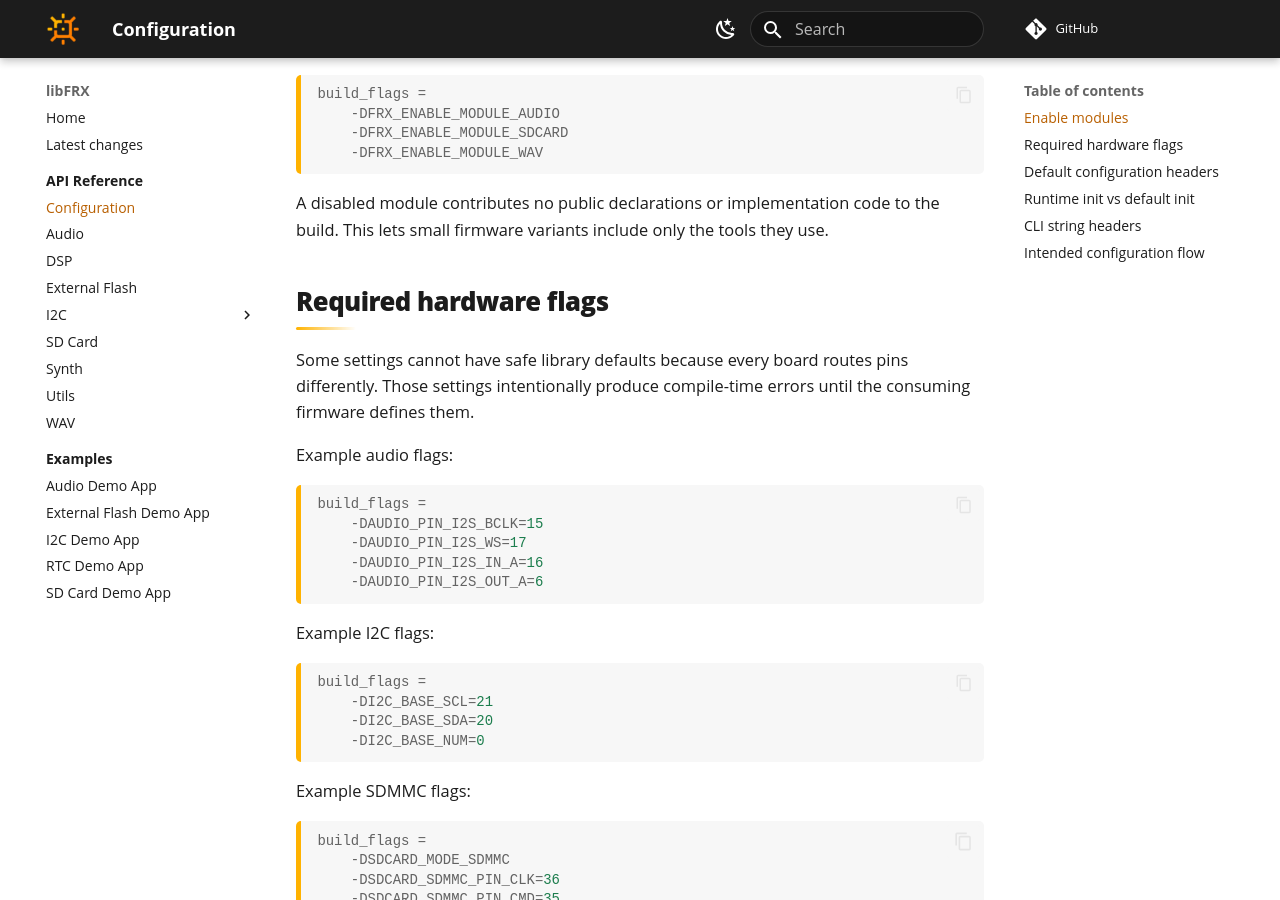
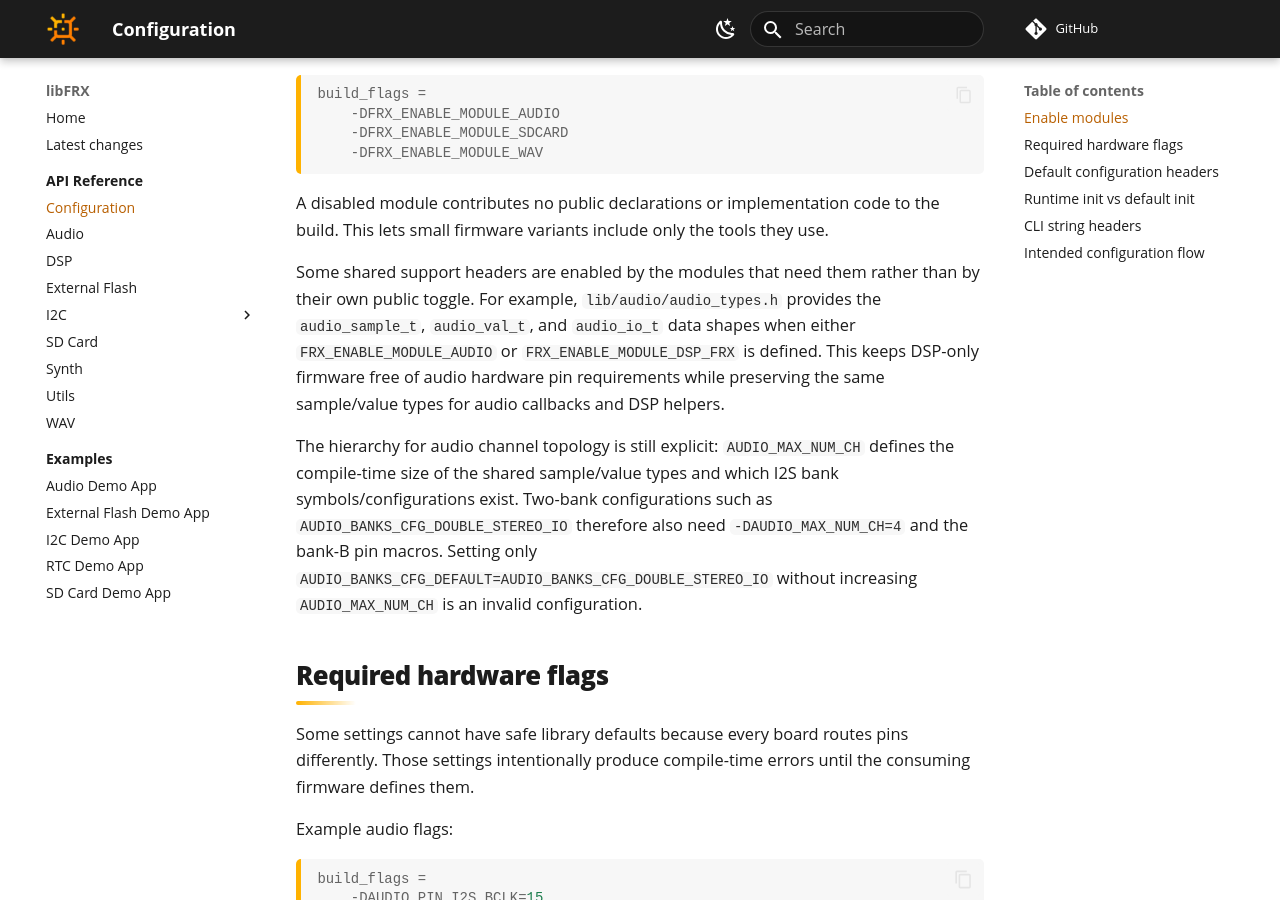
Before and after one commit to jesdev-io/libFRX, an MkDocs documentation site: the page built from docs/reference/configuration.md, in a window 1280 px wide and 900 px high, scrolled down 608 px. Built offline with MkDocs 1.6.1 and Material for MkDocs 9.7.7, drawn with Linux system fonts in a browser that asks for light colours; some web fonts are replaced; comment, search, counter and statistics services are not loaded.

Commit message:
fix: move audio types to own module

```diff
--- a/docs/reference/configuration.md
+++ b/docs/reference/configuration.md
@@ -20,6 +20,20 @@ build_flags =
 
 A disabled module contributes no public declarations or implementation code to
 the build. This lets small firmware variants include only the tools they use.
+
+Some shared support headers are enabled by the modules that need them rather than
+by their own public toggle. For example, `lib/audio/audio_types.h` provides the
+`audio_sample_t`, `audio_val_t`, and `audio_io_t` data shapes when either
+`FRX_ENABLE_MODULE_AUDIO` or `FRX_ENABLE_MODULE_DSP_FRX` is defined. This keeps
+DSP-only firmware free of audio hardware pin requirements while preserving the
+same sample/value types for audio callbacks and DSP helpers.
+
+The hierarchy for audio channel topology is still explicit: `AUDIO_MAX_NUM_CH`
+defines the compile-time size of the shared sample/value types and which I2S bank
+symbols/configurations exist. Two-bank configurations such as
+`AUDIO_BANKS_CFG_DOUBLE_STEREO_IO` therefore also need `-DAUDIO_MAX_NUM_CH=4`
+and the bank-B pin macros. Setting only `AUDIO_BANKS_CFG_DEFAULT=AUDIO_BANKS_CFG_DOUBLE_STEREO_IO`
+without increasing `AUDIO_MAX_NUM_CH` is an invalid configuration.
 
 ## Required hardware flags
 
--- a/library.json
+++ b/library.json
@@ -41,6 +41,7 @@
     },
     "headers": [
       "lib/audio/audio.h",
+      "lib/audio/audio_types.h",
       "lib/dsp_frx/dsp_frx.h",
       "lib/ext_flash/ext_flash.h",
       "lib/i2c/i2c_base.h",
```
Also changed, not shown: docs/reference/audio.md (+6 -1 lines), docs/reference/dsp_frx.md (+4 -11 lines), docs/reference/generated/audio_api.md (+5 -5 lines), 8 other files.
